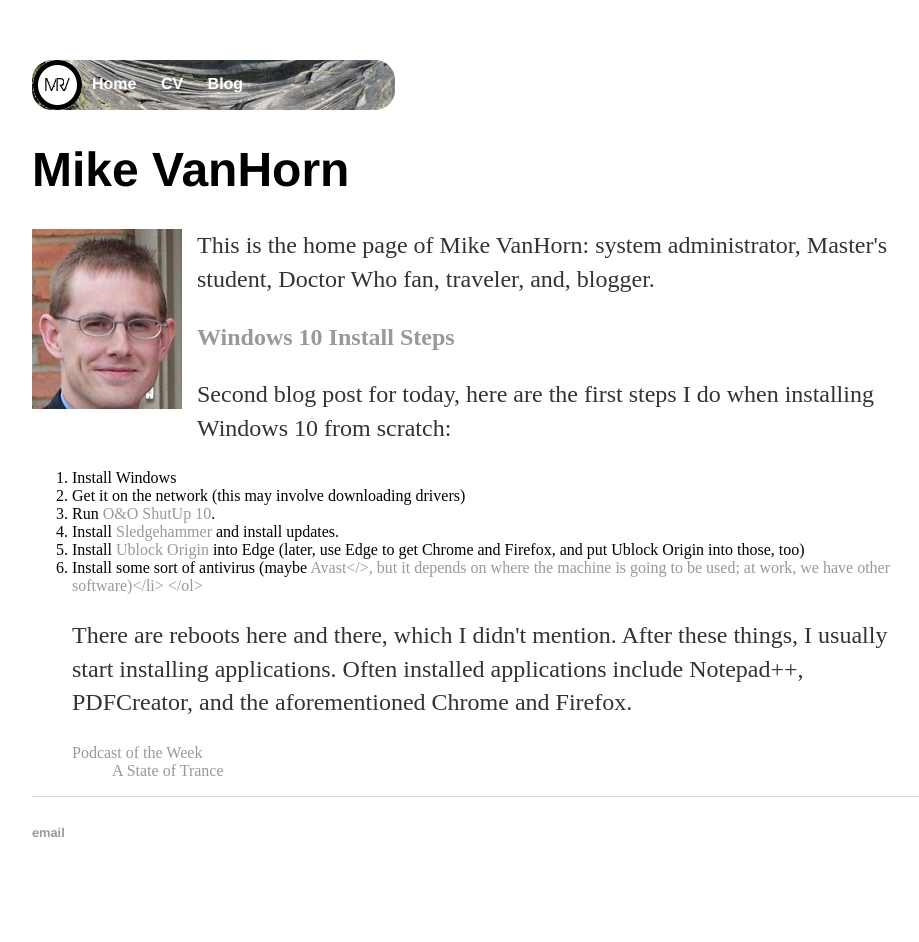
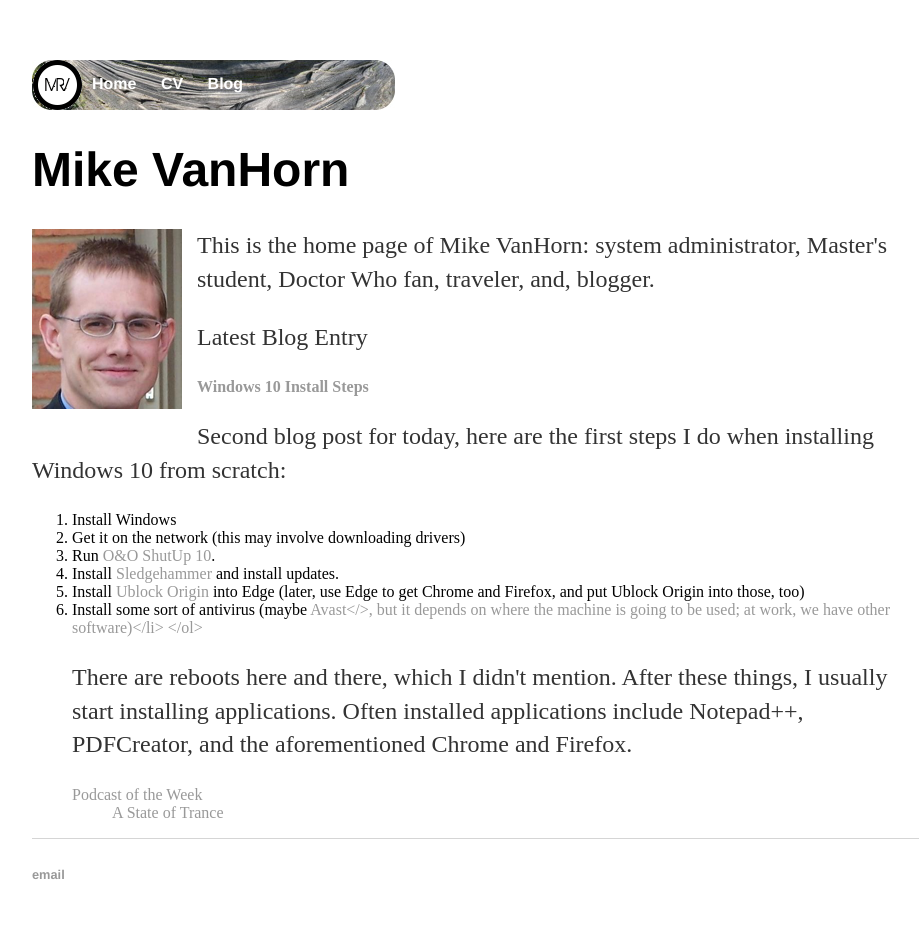
Before and after one commit to mrvanhorn/mrvanhorn.github.io, a Jekyll site: the page built from index.html, in a window 1280 px wide. Shown: the whole page, without its empty margins (160-1079 px from the left). Built offline with Jekyll 4.4.1, drawn with Linux system fonts in a browser that asks for light colours; before the commit the page ends 900 px from its top, so only the background shows below that.

Commit message:
Update post_detail.html

```diff
--- a/_includes/post_detail.html
+++ b/_includes/post_detail.html
@@ -1,4 +1,5 @@
 <p class="entry-title" style=“clear:both”>
+<p>Latest Blog Entry</p>
 <strong>
 {% if post.title %}
     <a href="{{ root_url }}{{ post.url }}">{{ post.title }}</a>
```
